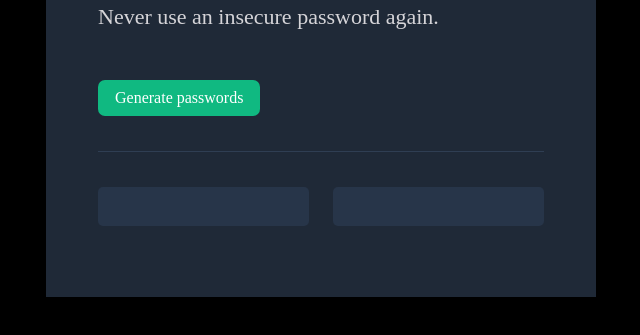
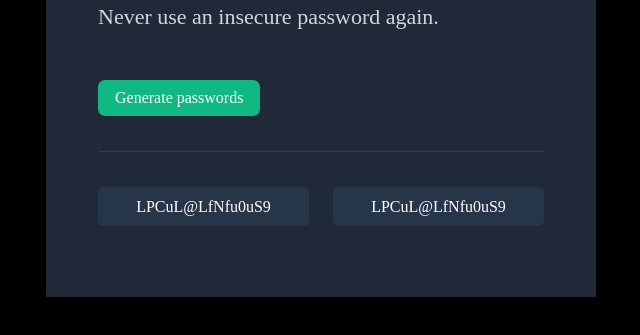
Before and after one commit to tebionyons/random-password, a plain HTML site: page index.html in a window 1280 px wide. Both pictures are taken after a click on the button "Generate passwords". Shown: the part 353-688 px from the top of the page, without its empty margins (319-959 px from the left). Drawn offline with nearby package versions, Linux system fonts and the light colour scheme.

Commit message:
Aligned the password to Center

```diff
--- a/index.css
+++ b/index.css
@@ -73,6 +73,9 @@ hr{
     height: 39px;
     margin-left: 52px;
     border-radius: 5px;
+    display: flex;
+    justify-content: center;
+    align-items: center;
 
 
 }
@@ -83,6 +86,12 @@ hr{
     width: 211px;
     height: 39px;
     border-radius: 5px;
+    display: flex;
+    justify-content: center;
+    align-items: center;
+
+
+
 
 }
 
--- a/index.html
+++ b/index.html
@@ -4,7 +4,7 @@
     </head>
     <body>
         <h1></h1>
-        <script src="index.js"></script>
+
 
 
 
@@ -17,14 +17,15 @@
     <hr>
     <div class="bxes">
     <div id="rect-box1">
+        hyui
+    </div>
 
-    </div>
     <div id="rect-box2">
 
     </div>
     </div>
     </div>
-
+    <script src="index.js"></script>
     </body>
 
 </html>
--- a/index.js
+++ b/index.js
@@ -19,5 +19,6 @@ function genpassword(){
     for(let i=0; i<passwordLength; i++){
         randomPassword+=getRandomCharacters()
         rectBox1.textContent=randomPassword
+        rectBox2.textContent=randomPassword
     }
 }
```
Also changed, not shown: 1 other file.
